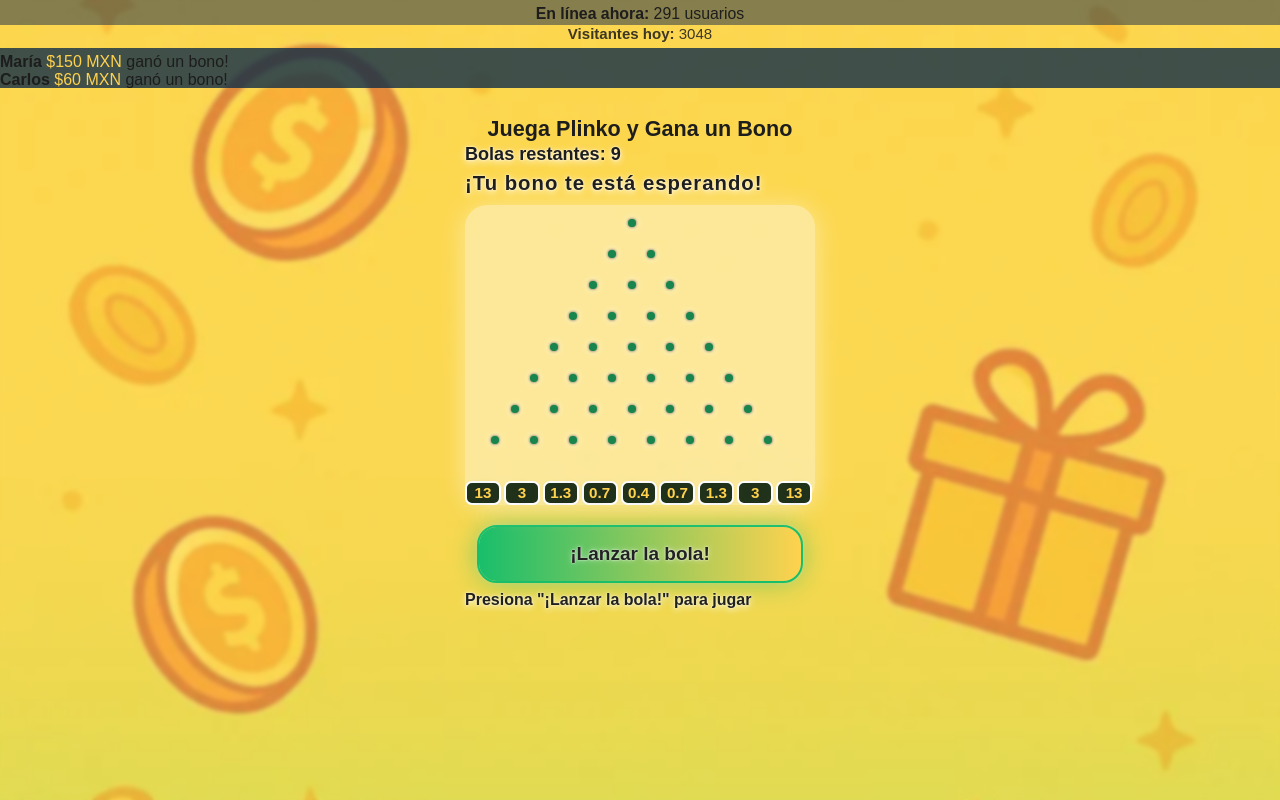
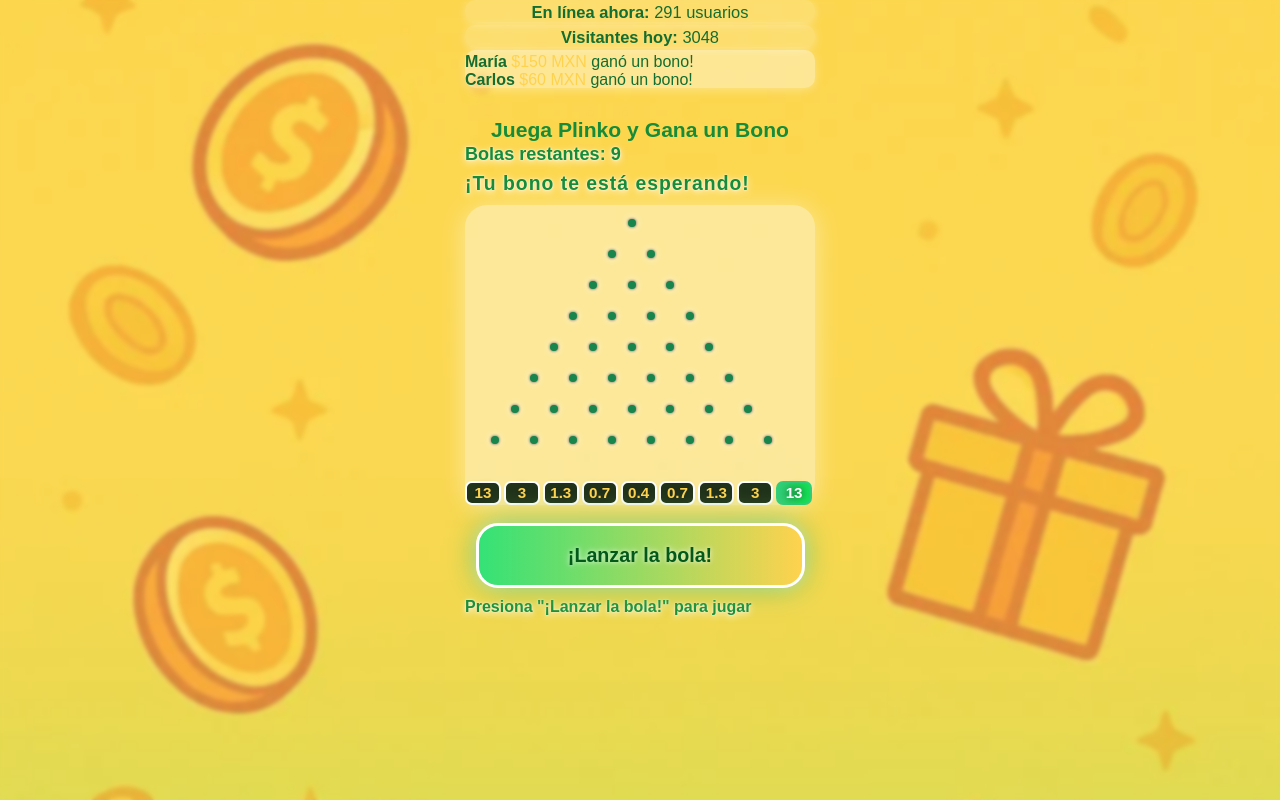
Before and after one commit to N1coodzz/mex, a plain HTML site: page index.html in a window 1280 px wide. Both pictures are taken after a click on the button "¡Lanzar la bola!". Drawn offline with Linux system fonts and the light colour scheme.

Commit message:
Update index.html

```diff
--- a/index.html
+++ b/index.html
@@ -34,18 +34,40 @@
       transition: opacity .4s;
     }
     #loader.hide { opacity:0; pointer-events:none; }
+
+    #online, #today {
+      position: relative;
+      text-align: center;
+      font-size: 1.03em;
+      margin: 0 0 3px 0;
+      padding: 3px 0 0 0;
+      background: rgba(255,255,255,0.18);
+      border-radius: 10px;
+      box-shadow: 0 2px 10px #fff5;
+      width: 93vw;
+      max-width: 350px;
+      margin-left: auto; margin-right: auto;
+      color: #146d31;
+    }
+
+    #chatbox {
+      font-size:1em;background:#fff6; padding:3px 0 3px 0;overflow:hidden; height:32px;
+      width: 93vw; max-width: 350px; margin: 0 auto 6px auto;
+      border-radius: 10px; box-shadow: 0 2px 10px #fff5;
+      color:#146d31;
+    }
     #game {
-      max-width: 350px; margin: 0 auto; padding-top: 16px;
+      max-width: 350px; margin: 0 auto; padding-top: 13px;
       width: 96vw; position: relative; z-index: 3;
     }
+    h1 {font-size:1.32em;margin:11px 0 2px 0;font-weight:bold;text-align:center; color:#168b39;}
     #counter, #score, #tip {
-      color: #1d1d1d; text-shadow: 0 2px 7px #fff, 0 0 2px #fff;
+      color: #168b39; text-shadow: 0 2px 7px #fff, 0 0 2px #fff;
       font-weight: bold;
     }
     #counter {font-size:1.13em;margin-bottom:7px;}
-    #score { font-size: 1.27em; margin-bottom: 10px; letter-spacing: 1px;}
+    #score { font-size: 1.21em; margin-bottom: 10px; letter-spacing: 1px;}
     #tip {font-size: 1em; margin-top: 6px; opacity: 0.98;}
-    h1 {font-size:1.35em;margin:12px 0 2px 0;font-weight:bold;text-align:center;}
     .board-wrap {
       position:relative;
       width: 100%; height: 300px;
@@ -67,11 +89,22 @@
     }
     .slot {
       width: calc((100% / 9) - 3px); min-width: 18px; max-width: 32px;
-      height: 20px; background: rgba(20,40,20,0.94);
+      height: 20px;
+      background: rgba(20,40,20,0.94);
       border-radius: 7px; position: absolute; bottom: 0;
       text-align: center; line-height: 20px; font-weight: bold; font-size:0.95em;
       color: #ffd24e; border: 2px solid #fff; text-shadow: 0 0 8px #222;
+      transition: background 0.25s, color 0.15s;
+      z-index: 2;
     }
+    .slot.flash { animation: slotFlash .45s linear; }
+    @keyframes slotFlash { 0%{box-shadow:0 0 10px #fff;} 100%{box-shadow:none;} }
+    .slot.green { background: linear-gradient(90deg,#33ce7c,#16e157 70%); color: #fff; border-color: #33ce7c;}
+    .slot.red { background: linear-gradient(90deg,#c32828,#f94b4b 70%); color: #fff; border-color: #c32828;}
+    .slot.orange { background: linear-gradient(90deg,#FFA500,#FFD24E 90%); color: #333; border-color: #FFA500;}
+    .slot.bright-orange { background: linear-gradient(90deg,#FFD24E,#FFA500 70%); color: #222; border-color: #FFD24E;}
+    .slot.dark-orange { background: linear-gradient(90deg,#C36A2D,#FFA500 80%); color: #fff; border-color: #C36A2D;}
+
     .ball {
       width: 13px; height: 13px; background: #0bb25b; border-radius: 50%;
       position: absolute; border: 2.2px solid #fff;
@@ -81,24 +114,26 @@
       position:absolute; border-radius:50%; pointer-events:none; opacity:0.13; z-index:2;
       background: radial-gradient(circle, #FFD24E 14%, #19BE6B 32%, transparent 90%);
     }
-    #chatbox {font-size:1em;background:#112d48cc;padding:5px 0 3px 0;overflow:hidden; height:32px;}
-    #online {padding:5px 0 2px 0;text-align:center;background:#1e314c88;font-size:0.99em;}
-    #today {padding-bottom:6px;text-align:center;font-size:0.94em;opacity:.86;}
-
     #start-btn {
-      width: 92%; margin: 22px auto 10px auto; display: block; font-size: 1.19em;
-      padding: 16px; border: none; border-radius: 18px;
-      background: linear-gradient(90deg, #19be6b 0%, #FFD24E 100%);
-      color: #222; font-weight: bold; box-shadow: 0 0 26px #ffd24e, 0 0 0 #fff;
-      position: relative; transition: background .2s, box-shadow .2s, transform .13s;
+      width: 94%; margin: 18px auto 10px auto; display: block; font-size: 1.23em;
+      padding: 18px 0; border: 3px solid #fff;
+      border-radius: 22px;
+      background: linear-gradient(90deg, #34e276 0%, #FFD24E 100%);
+      color: #03591a; font-weight: bold;
+      box-shadow: 0 0 32px #ffd24e, 0 0 0 #fff;
+      text-shadow: 0 0 4px #fff9,0 0 8px #fff7;
+      position: relative; cursor:pointer;
+      transition: background .16s, box-shadow .18s, transform .12s;
       animation: pulsebtn 1.4s infinite alternate;
-      text-shadow: 0 0 2px #fff,0 0 6px #fff8;
+      outline: none;
+      z-index: 5;
     }
-    #start-btn:active { background: #ffbc00; color: #fff; box-shadow: 0 0 33px #fff2; transform: scale(0.98);}
+    #start-btn:active { background: #ffbc00; color: #fff; box-shadow: 0 0 36px #fff3; transform: scale(1.07);}
     @keyframes pulsebtn {
       0% {box-shadow: 0 0 16px #ffd24e, 0 0 0 #fff;}
-      100% {box-shadow: 0 0 36px #19be6b, 0 0 10px #fff8;}
+      100% {box-shadow: 0 0 40px #19be6b, 0 0 20px #fff6;}
     }
+
     /* Модалка */
     #modal-bg {
       display:none; position: fixed; left:0; top:0; width:100vw; height:100vh; z-index:100;
@@ -115,6 +150,7 @@
       70% {transform: scale(1.05);}
       100% {transform: scale(1); opacity: 1;}
     }
+    #promo {font-size:1.15em; color:#FFD24E;background:#168b39;padding:5px 14px;border-radius:13px;display:inline-block;margin-bottom:11px;font-weight:bold;letter-spacing:1px;}
     #collect-btn {
       margin-top:18px;padding:14px 0;border-radius:12px;border:none;
       width:100%;max-width:220px;font-size:1.07em;
@@ -124,12 +160,8 @@
     #collect-btn:active { background: #007d36;}
     #timer {font-size:1.06em;color:#ffd24e;font-weight:bold;margin:12px 0;}
     @media (max-width: 450px) {
-      #game, .board-wrap { max-width:99vw; }
+      #game, .board-wrap, #online, #today, #chatbox { max-width:99vw; }
       #score {font-size:1.09em;}
-    }
-    @media (max-width:340px) {
-      #board-bg, #board {height:210px;}
-      .board-wrap {height:210px;}
     }
     /* Accessibility */
     [tabindex]:focus, button:focus {outline:2px solid #19be6b;}
@@ -158,6 +190,7 @@
   <!-- Модалка с бонусом -->
   <div id="modal-bg" role="dialog" aria-modal="true" aria-label="Gana tu bono">
     <div id="modal-content">
+      <div id="promo">¡PROMOCODE: <b>MEX</b>!</div>
       <div style="font-size:1.16em;margin-bottom:13px;">
         ¡Tu ganancia está lista! <span style="color:#ffd24e;animation:flash 0.85s infinite alternate;">🎉</span>
       </div>
@@ -165,14 +198,19 @@
       <div style="margin-bottom:9px;">
         <b>¡Solo hoy!</b><br>Regístrate y reclama tu bono:
       </div>
+      <ul style="padding-left:17px;text-align:left;margin:12px auto 12px auto;max-width:320px;">
+        <li><b>+500% bono</b> en tus primeros 4 depósitos</li>
+        <li><b>Hasta 30% cashback</b></li>
+        <li><b>Expresa (5+ eventos):</b> bono extra a tu ganancia</li>
+      </ul>
       <button id="collect-btn" aria-label="Reclamar bono">¡Reclamar bono!</button>
-      <div style="margin-top:16px;opacity:.83;"><small>¡No dejes pasar esta oportunidad! La oferta expirará en unos minutos.</small></div>
-      <div id="faq-block" style="margin-top:16px;font-size:0.99em;">
+      <div style="margin-top:14px;opacity:.87;"><small>¡No dejes pasar esta oportunidad! La oferta expirará en unos minutos.</small></div>
+      <div id="faq-block" style="margin-top:12px;font-size:0.99em;">
         <h3 style="margin-bottom:4px;">Preguntas Frecuentes</h3>
         <ul style="padding-left:18px;text-align:left;">
-          <li>Recibe tu bono automáticamente después de registrarte.</li>
-          <li>Solo para nuevos usuarios.</li>
-          <li>Oferta segura de socios licenciados.</li>
+          <li>Bono se acredita tras registro</li>
+          <li>Solo para nuevos usuarios</li>
+          <li>Oferta de socios licenciados</li>
         </ul>
       </div>
     </div>
@@ -185,7 +223,7 @@
       setTimeout(function(){
         document.getElementById('loader').style.display='none';
       },350);
-    },350); // небольшая задержка для плавности
+    },350);
   });
 
   // CHAT & ONLINE
@@ -225,6 +263,7 @@
   const maxSimultaneousBalls = 5;
   const board = document.getElementById('board');
   let pegsArr = [];
+  let lastSlotEl = null;
 
   function drawPegs() {
     board.innerHTML = '';
@@ -256,9 +295,21 @@
   window.addEventListener('DOMContentLoaded', drawPegs);
   window.addEventListener('resize', drawPegs);
 
+  function getSlotClass(val) {
+    if (val == 13) return 'green';
+    if (val == 0.4) return 'red';
+    if (val == 3) return 'orange';
+    if (val == 1.3) return 'dark-orange';
+    if (val == 0.7) return 'bright-orange';
+    return '';
+  }
+
   function launchBall() {
     if (ballsLeft <= 0 || ballsActive >= maxSimultaneousBalls) return;
     ballsActive++;
+    ballsLeft--;
+    if (ballsLeft < 0) ballsLeft = 0;
+    document.getElementById('balls').innerText = ballsLeft;
     let boardW = board.clientWidth || 280;
     let radius = 6.5;
     let x = boardW/2 - radius + (Math.random()-0.5)*5;
@@ -327,11 +378,18 @@
           ball.style.left = slotCenterX+'px';
           ball.style.top = '266px';
           setTimeout(()=>{
-            ballsLeft--;
-            if (ballsLeft < 0) ballsLeft = 0;
-            document.getElementById('balls').innerText = ballsLeft;
             ball.remove();
             ballsActive--;
+            // Заливка ячейки
+            let slotEls = board.querySelectorAll('.slot');
+            if (lastSlotEl) lastSlotEl.className = 'slot';
+            let curSlot = slotEls[slotNum];
+            let cl = getSlotClass(slots[slotNum]);
+            curSlot.classList.add('flash');
+            if (cl) curSlot.classList.add(cl);
+            lastSlotEl = curSlot;
+            setTimeout(()=>{curSlot.classList.remove('flash');},400);
+
             if (ballsLeft == 0 && ballsActive == 0) showModal();
             if (ballsActive < maxSimultaneousBalls && ballsLeft > 0) {
               document.getElementById('start-btn').disabled = false;
```
